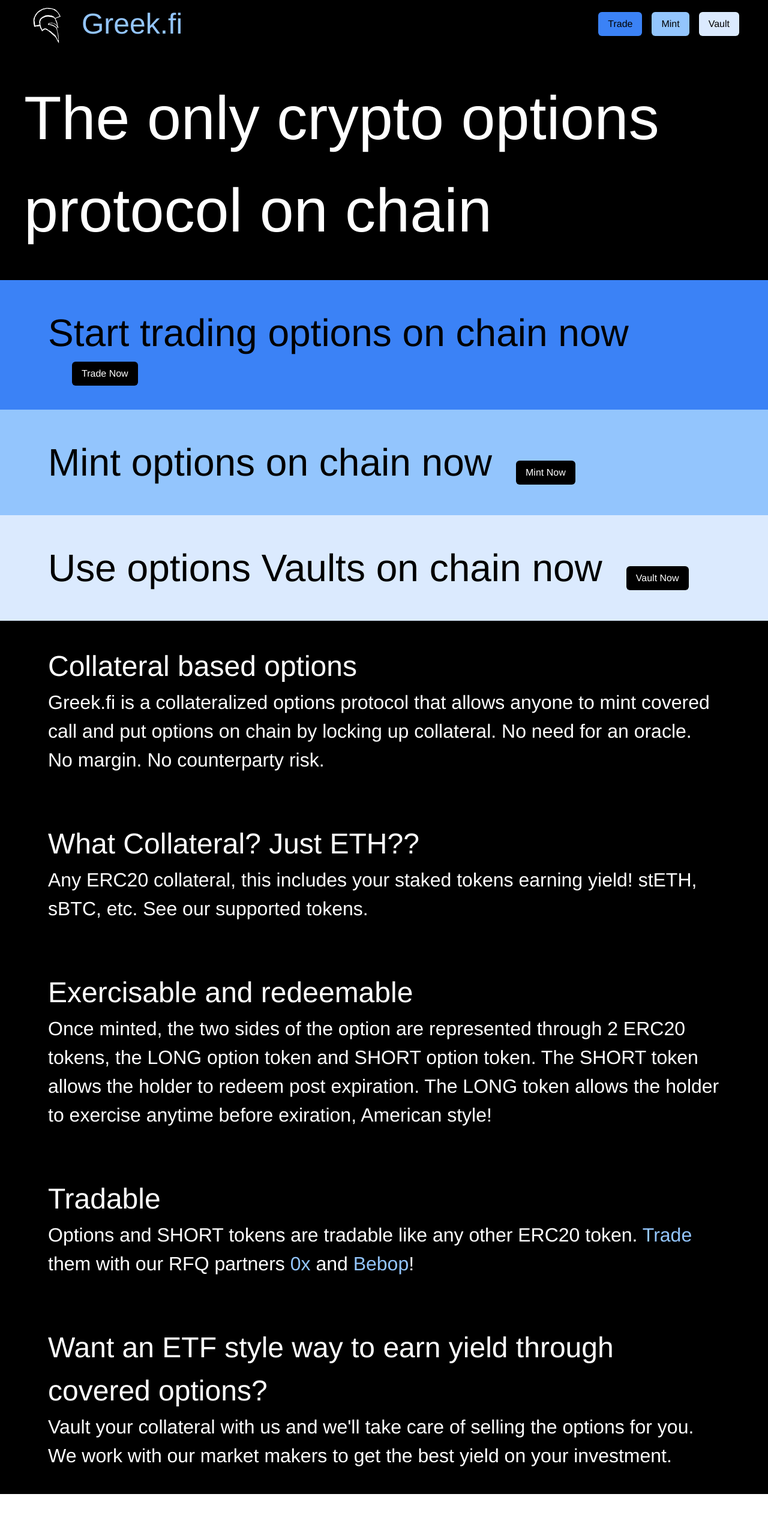
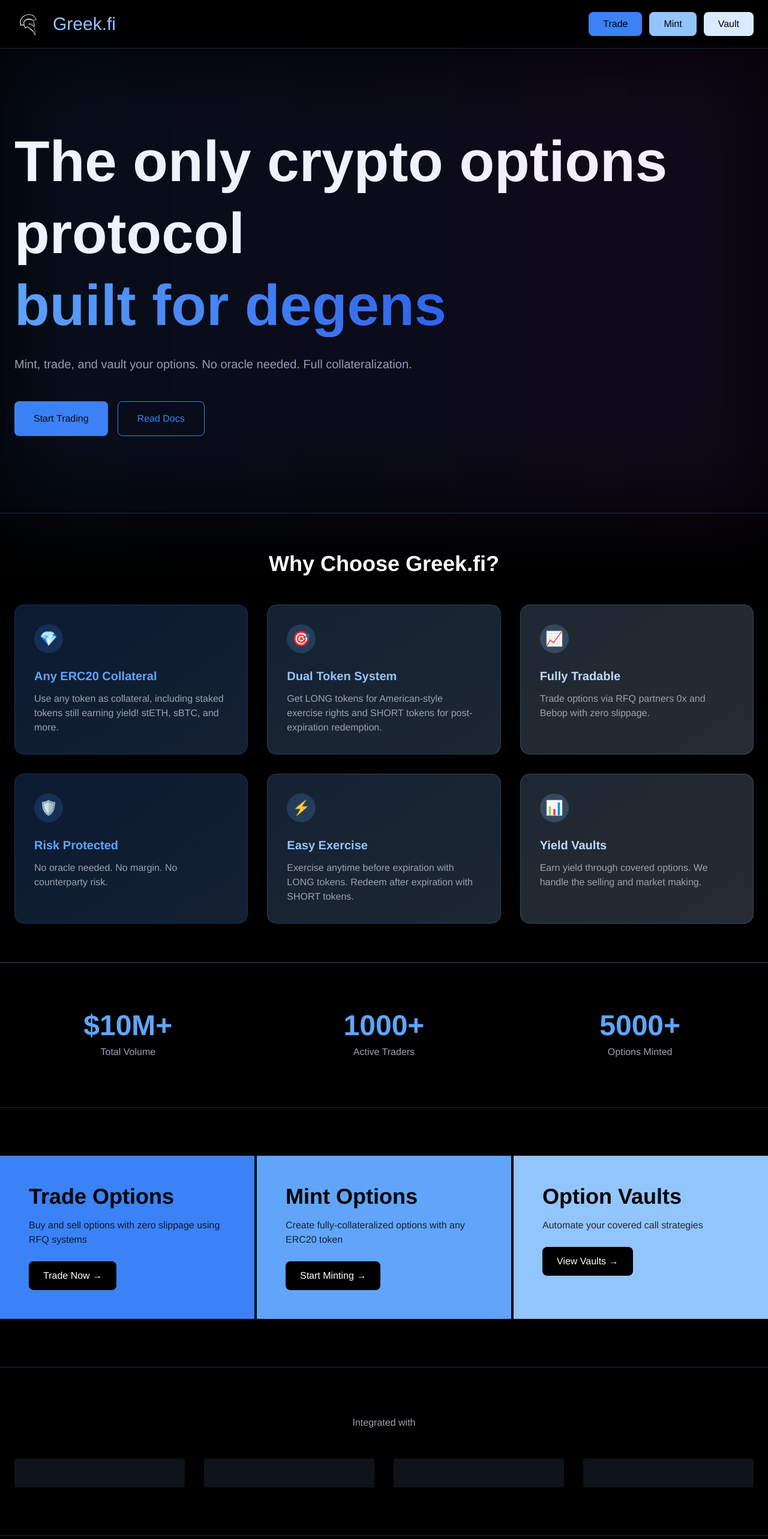
Before and after one commit to greekfi/frontpage, a React (Vite) app: page / in a window 1280 px wide. Shown: the top 2566 px of the page at 60% size. Before the commit the page ends 2491 px from the top, so only its background shows below. Built offline with nearby package versions, Linux system fonts and the light colour scheme.

Commit message:
combine commits

```diff
--- a/src/App.tsx
+++ b/src/App.tsx
@@ -2,127 +2,237 @@ import Column from './assets/helmet-white.svg'
 import './App.css'
 
 function App() {
-
   return (
-    <>
-      <div className="flex-row h-screen bg-black p-0">
-        <div className=" w-full px-10 top-0 left-0  bg-black">
-          <div className="flex  items-center gap-4">
-            <img src={Column} alt="Column SVG" className="size-20" />
-            <h1 className="text-5xl font-thin font-sans text-blue-300">
-              Greek.fi
-            </h1>
-            <div className="ml-auto">
-              <button className="bg-blue-500 text-black px-4 mx-2 py-2 rounded-md">
+      <div className="min-h-screen bg-black">
+        {/* Navbar */}
+        <nav className="sticky top-0 z-50 backdrop-blur-sm bg-black/80 border-b border-gray-800">
+          <div className="max-w-7xl mx-auto px-6 py-4">
+            <div className="flex items-center justify-between">
+              <div className="flex items-center gap-4">
+                <img src={Column} alt="Greek.fi Logo" className="h-12 w-12"/>
+                <h1 className="text-3xl font-light text-blue-300">Greek.fi</h1>
+              </div>
+              <div className="flex gap-3">
+                <button
+                    className="hover:scale-105 transition-transform bg-blue-500 text-black px-6 py-2 rounded-lg font-medium">
                   Trade
                 </button>
-              <button className="bg-blue-300 text-black px-4 mx-2 py-2 rounded-md">
+                <button
+                    className="hover:scale-105 transition-transform bg-blue-300 text-black px-6 py-2 rounded-lg font-medium">
                   Mint
                 </button>
-              <button className="bg-blue-100 text-black px-4 mx-2 py-2 rounded-md">
+                <button
+                    className="hover:scale-105 transition-transform bg-blue-100 text-black px-6 py-2 rounded-lg font-medium">
                   Vault
                 </button>
               </div>
             </div>
           </div>
-        <div className=" items-start  left-0 top-0 px-10 py-10">
-          <p className="text-[clamp(2rem,8vw,9rem)] font-medium font-sans text-white">
-            The only crypto options protocol on chain
+        </nav>
+
+        {/* Hero Section */}
+        <section className="relative py-32 px-6">
+          <div className="max-w-7xl mx-auto">
+            <div className="absolute inset-0 bg-gradient-to-r from-blue-500/10 to-purple-500/10 blur-3xl"></div>
+            <h2 className="text-[clamp(2.5rem,8vw,6rem)] font-bold text-white leading-tight">
+              The only crypto options protocol <br/>
+              <span
+                  className="bg-gradient-to-r from-blue-400 to-blue-600 text-transparent bg-clip-text">built for degens</span>
+            </h2>
+            <p className="mt-6 text-gray-400 text-xl max-w-2xl">
+              Mint, trade, and vault your options. No oracle needed. Full collateralization.
             </p>
-        </div>
-        <div className="bg-blue-500  px-20 py-10">
-
-          <span className="text-[clamp(2rem,5vw,5rem)] font-medium font-sans text-black">
-            Start trading options on chain now
-          </span>
-          <button className="bg-black text-white px-4 mx-10 py-2 rounded-md">
-            Trade Now
+            <div className="mt-12 flex gap-4">
+              <button
+                  className="bg-blue-500 text-black px-8 py-4 rounded-lg font-medium hover:scale-105 transition-transform">
+                Start Trading
+              </button>
+              <button
+                  className="border border-blue-500 text-blue-500 px-8 py-4 rounded-lg font-medium hover:bg-blue-500/10 transition-all">
+                Read Docs
               </button>
             </div>
+          </div>
+        </section>
 
-        <div className="flex-row bg-blue-300 px-20  py-10">
-          <span className="text-[clamp(2rem,5vw,5rem)] font-medium font-sans text-black w-1/2">
-            Mint options on chain now
-          </span>
-          <button className="bg-black text-white px-4 mx-10 py-2 rounded-md">
-            Mint Now
+        {/* Feature Grid with Original Color Scheme */}
+        <section className="py-16 px-6 border-y border-gray-800">
+          <div className="max-w-7xl mx-auto">
+            <h2 className="text-4xl font-bold text-white mb-12 text-center">
+              Why Choose Greek.fi?
+            </h2>
+
+            <div className="grid grid-cols-1 md:grid-cols-3 gap-8">
+              {/* Collateral Card */}
+              <div
+                  className="p-8 rounded-2xl bg-gradient-to-br from-blue-500/20 to-blue-400/20 border border-blue-500/20 hover:border-blue-500/40 transition-all">
+                <div className="h-12 w-12 bg-blue-500/20 rounded-full flex items-center justify-center mb-6">
+                  <span className="text-2xl">💎</span>
+                </div>
+                <h3 className="text-xl font-bold text-blue-400 mb-3">Any ERC20 Collateral</h3>
+                <p className="text-gray-400">Use any token as collateral, including staked tokens still earning yield!
+                  stETH, sBTC, and more.</p>
+              </div>
+
+              {/* Token System Card */}
+              <div
+                  className="p-8 rounded-2xl bg-gradient-to-br from-blue-400/20 to-blue-300/20 border border-blue-400/20 hover:border-blue-400/40 transition-all">
+                <div className="h-12 w-12 bg-blue-400/20 rounded-full flex items-center justify-center mb-6">
+                  <span className="text-2xl">🎯</span>
+                </div>
+                <h3 className="text-xl font-bold text-blue-300 mb-3">Dual Token System</h3>
+                <p className="text-gray-400">Get LONG tokens for American-style exercise rights and SHORT tokens for
+                  post-expiration redemption.</p>
+              </div>
+
+              {/* Trading Card */}
+              <div
+                  className="p-8 rounded-2xl bg-gradient-to-br from-blue-300/20 to-blue-200/20 border border-blue-300/20 hover:border-blue-300/40 transition-all">
+                <div className="h-12 w-12 bg-blue-300/20 rounded-full flex items-center justify-center mb-6">
+                  <span className="text-2xl">📈</span>
+                </div>
+                <h3 className="text-xl font-bold text-blue-200 mb-3">Fully Tradable</h3>
+                <p className="text-gray-400">Trade options via RFQ partners 0x and Bebop with zero slippage.</p>
+              </div>
+            </div>
+
+            {/* Additional Benefits */}
+            <div className="grid grid-cols-1 md:grid-cols-3 gap-8 mt-8">
+              <div
+                  className="p-8 rounded-2xl bg-gradient-to-br from-blue-500/20 to-blue-400/20 border border-blue-500/20 hover:border-blue-500/40 transition-all">
+                <div className="h-12 w-12 bg-blue-500/20 rounded-full flex items-center justify-center mb-6">
+                  <span className="text-2xl">🛡️</span>
+                </div>
+                <h3 className="text-xl font-bold text-blue-400 mb-3">Risk Protected</h3>
+                <p className="text-gray-400">No oracle needed. No margin. No counterparty risk.</p>
+              </div>
+
+              <div
+                  className="p-8 rounded-2xl bg-gradient-to-br from-blue-400/20 to-blue-300/20 border border-blue-400/20 hover:border-blue-400/40 transition-all">
+                <div className="h-12 w-12 bg-blue-400/20 rounded-full flex items-center justify-center mb-6">
+                  <span className="text-2xl">⚡</span>
+                </div>
+                <h3 className="text-xl font-bold text-blue-300 mb-3">Easy Exercise</h3>
+                <p className="text-gray-400">Exercise anytime before expiration with LONG tokens. Redeem after
+                  expiration with SHORT tokens.</p>
+              </div>
+
+              <div
+                  className="p-8 rounded-2xl bg-gradient-to-br from-blue-300/20 to-blue-200/20 border border-blue-300/20 hover:border-blue-300/40 transition-all">
+                <div className="h-12 w-12 bg-blue-300/20 rounded-full flex items-center justify-center mb-6">
+                  <span className="text-2xl">📊</span>
+                </div>
+                <h3 className="text-xl font-bold text-blue-200 mb-3">Yield Vaults</h3>
+                <p className="text-gray-400">Earn yield through covered options. We handle the selling and market
+                  making.</p>
+              </div>
+            </div>
+          </div>
+        </section>
+
+        {/* Stats Section */}
+        <section className="py-20 px-6 border-y border-gray-800 bg-black/50">
+          <div className="max-w-7xl mx-auto grid grid-cols-1 md:grid-cols-3 gap-12">
+            <div className="text-center">
+              <p className="text-5xl font-bold text-blue-400">$10M+</p>
+              <p className="text-gray-400 mt-2">Total Volume</p>
+            </div>
+            <div className="text-center">
+              <p className="text-5xl font-bold text-blue-400">1000+</p>
+              <p className="text-gray-400 mt-2">Active Traders</p>
+            </div>
+            <div className="text-center">
+              <p className="text-5xl font-bold text-blue-400">5000+</p>
+              <p className="text-gray-400 mt-2">Options Minted</p>
+            </div>
+          </div>
+        </section>
+
+        {/* Feature Blocks */}
+        <section className="grid grid-cols-1 md:grid-cols-3 gap-1 py-20">
+          <div className="bg-blue-500 p-12 hover:scale-[1.02] transition-transform">
+            <h3 className="text-4xl font-bold text-black mb-4">Trade Options</h3>
+            <p className="text-black/80 mb-6">Buy and sell options with zero slippage using RFQ systems</p>
+            <button className="bg-black text-white px-6 py-3 rounded-lg hover:bg-gray-900">
+              Trade Now →
             </button>
           </div>
-
-        <div className=" bg-blue-100 px-20  py-10">
-          <span className="text-[clamp(2rem,5vw,5rem)] font-medium font-sans text-black w-1/2">
-            Use options Vaults on chain now
-          </span>
-          <button className="bg-black text-white px-4 mx-10 py-2 rounded-md">
-            Vault Now
+          <div className="bg-blue-400 p-12 hover:scale-[1.02] transition-transform">
+            <h3 className="text-4xl font-bold text-black mb-4">Mint Options</h3>
+            <p className="text-black/80 mb-6">Create fully-collateralized options with any ERC20 token</p>
+            <button className="bg-black text-white px-6 py-3 rounded-lg hover:bg-gray-900">
+              Start Minting →
             </button>
           </div>
-        <div className='bg-black px-20 py-10'>
-          <h2 className='text-white text-[clamp(3rem,2vw,5rem)]'>
-            Collateral based options
-          </h2>
-          <span className="text-[clamp(2rem,2vw,3rem)] font-medium font-sans text-white w-1/2">
-            Greek.fi is a collateralized options protocol that allows anyone to mint
-            covered call and put options on chain by locking up collateral. No need
-            for an oracle. No margin. No counterparty risk.
-          </span>
+          <div className="bg-blue-300 p-12 hover:scale-[1.02] transition-transform">
+            <h3 className="text-4xl font-bold text-black mb-4">Option Vaults</h3>
+            <p className="text-black/80 mb-6">Automate your covered call strategies</p>
+            <button className="bg-black text-white px-6 py-3 rounded-lg hover:bg-gray-900">
+              View Vaults →
+            </button>
+          </div>
+        </section>
 
-        </div>
-        <div className='bg-black px-20 py-10'>
-          <h2 className='text-white text-[clamp(3rem,2vw,5rem)]'>
-            What Collateral? Just ETH??
-          </h2>
-          <span className="text-[clamp(2rem,2vw,3rem)] font-medium font-sans text-white w-1/2">
-            Any ERC20 collateral, this includes your staked tokens earning yield!
-            stETH, sBTC, etc. See our supported tokens.
-          </span>
-
-        </div>
-        <div className='bg-black px-20 py-10'>
-        <h2 className='text-white text-[clamp(3rem,2vw,5rem)]'>
-          Exercisable and redeemable
-          </h2>
-          <span className="text-[clamp(2rem,2vw,3rem)] font-medium font-sans text-white w-1/2">
-            Once minted, the two sides of the option are represented through 2 ERC20 tokens,
-            the LONG option token and SHORT option token. The SHORT token allows the
-            holder to redeem post expiration. The LONG token allows the holder to exercise
-            anytime before exiration, American style!
-          </span>
-
-        </div>
-        <div className='bg-black px-20 py-10'>
-        <h2 className='text-white text-[clamp(3rem,2vw,5rem)]'>
-          Tradable
-          </h2>
-          <span className="text-[clamp(2rem,2vw,3rem)] font-medium font-sans text-white w-1/2">
-            Options and SHORT tokens are tradable like any other ERC20 token.
-            <a href="/trade" className='text-blue-300'> Trade </a>
-            them with our RFQ partners
-            <a href="https://0x.org" className='text-blue-300'> 0x</a> and
-            <a href="https://bebop.xyz" className='text-blue-300'> Bebop</a>!
-          </span>
-
-        </div>
-        <div className='bg-black px-20 py-10'>
-        <h2 className='text-white text-[clamp(3rem,2vw,5rem)]'>
-          Want an ETF style way to earn yield through covered options?
-          </h2>
-          <span className="text-[clamp(2rem,2vw,3rem)] font-medium font-sans text-white w-1/2">
-            Vault your collateral with us and we'll take care of selling the options for you.
-            We work with our market makers to get the best yield on your investment.
-          </span>
-
+        {/* Integration Partners */}
+        <section className="py-20 px-6 border-t border-gray-800">
+          <div className="max-w-7xl mx-auto">
+            <h3 className="text-center text-gray-400 mb-12">Integrated with</h3>
+            <div className="grid grid-cols-2 md:grid-cols-4 gap-8 opacity-50">
+              {/* Add partner logos here */}
+              <div className="h-12 bg-gray-800 rounded"></div>
+              <div className="h-12 bg-gray-800 rounded"></div>
+              <div className="h-12 bg-gray-800 rounded"></div>
+              <div className="h-12 bg-gray-800 rounded"></div>
             </div>
           </div>
-      {/* <div className='flex-row cent'>
+        </section>
+
+        {/* Footer */}
+        <footer className="border-t border-gray-800 py-12 px-6">
+          <div className="max-w-7xl mx-auto">
+            <div className="grid grid-cols-1 md:grid-cols-4 gap-12 mb-12">
               <div>
-         © Greek Fi, 2024
+                <div className="flex items-center gap-4 mb-4">
+                  <img src={Column} alt="Greek.fi Logo" className="h-8 w-8"/>
+                  <h3 className="text-xl font-light text-blue-300">Greek.fi</h3>
                 </div>
-
-      </div> */}
-
-
-    </>
+                <p className="text-gray-400">The future of decentralized options trading</p>
+              </div>
+              <div>
+                <h4 className="text-white font-bold mb-4">Protocol</h4>
+                <ul className="space-y-2">
+                  <li><a href="#" className="text-gray-400 hover:text-blue-300">Trade</a></li>
+                  <li><a href="#" className="text-gray-400 hover:text-blue-300">Mint</a></li>
+                  <li><a href="#" className="text-gray-400 hover:text-blue-300">Vaults</a></li>
+                </ul>
+              </div>
+              <div>
+                <h4 className="text-white font-bold mb-4">Resources</h4>
+                <ul className="space-y-2">
+                  <li><a href="#" className="text-gray-400 hover:text-blue-300">Documentation</a></li>
+                  <li><a href="#" className="text-gray-400 hover:text-blue-300">GitHub</a></li>
+                  <li><a href="#" className="text-gray-400 hover:text-blue-300">Blog</a></li>
+                </ul>
+              </div>
+              <div>
+                <h4 className="text-white font-bold mb-4">Community</h4>
+                <ul className="space-y-2">
+                  <li><a href="#" className="text-gray-400 hover:text-blue-300">Discord</a></li>
+                  <li><a href="#" className="text-gray-400 hover:text-blue-300">Twitter</a></li>
+                  <li><a href="#" className="text-gray-400 hover:text-blue-300">Telegram</a></li>
+                </ul>
+              </div>
+            </div>
+            <div className="border-t border-gray-800 pt-8 flex justify-between items-center">
+              <p className="text-gray-500">© Greek.fi, 2025</p>
+              <div className="flex gap-6">
+                <a href="#" className="text-gray-400 hover:text-blue-300">Terms</a>
+                <a href="#" className="text-gray-400 hover:text-blue-300">Privacy</a>
+              </div>
+            </div>
+          </div>
+        </footer>
+      </div>
   )
 }
 
```
Lines whose indentation alone changed are shown as unchanged.
